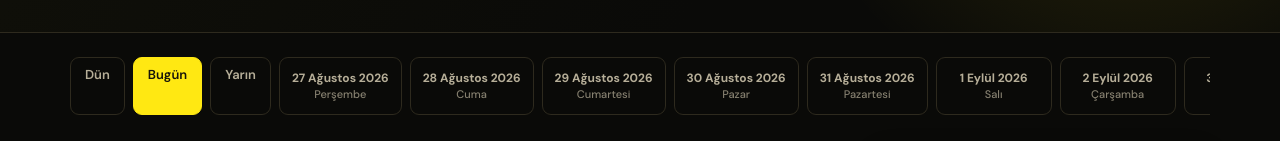
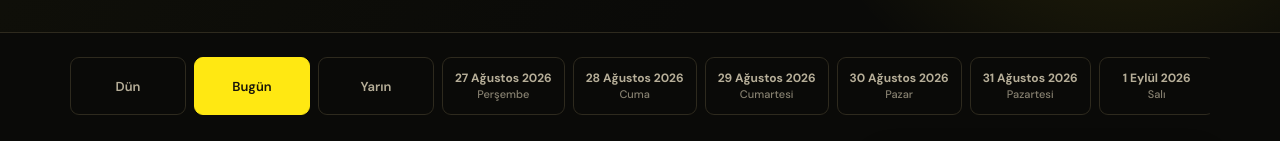
Before and after one commit to fre407/tvsporrehberi-web, a Next.js app: page / in a window 1280 px wide. Shown: the part 403-544 px from the top of the page. Built offline with nearby package versions, Linux system fonts and the light colour scheme; no server answers; the database is empty; a web font is replaced by a local one.

Commit message:
Balance calendar tab dimensions

```diff
--- a/app/globals.css
+++ b/app/globals.css
@@ -401,9 +401,13 @@ section {
   scrollbar-width: none;
 }
 .day-tab {
+  display: grid;
+  min-width: 116px;
+  min-height: 58px;
+  place-items: center;
   font-size: 13px;
   font-weight: 600;
-  padding: 8px 14px;
+  padding: 7px 12px;
   border-radius: 9px;
   border: 1px solid var(--border);
   color: var(--subtext);
@@ -417,9 +421,6 @@ section {
 }
 .day-tab-date {
   display: flex;
-  min-width: 116px;
-  min-height: 58px;
-  padding: 7px 12px;
   flex-direction: column;
   align-items: center;
   justify-content: center;
```
